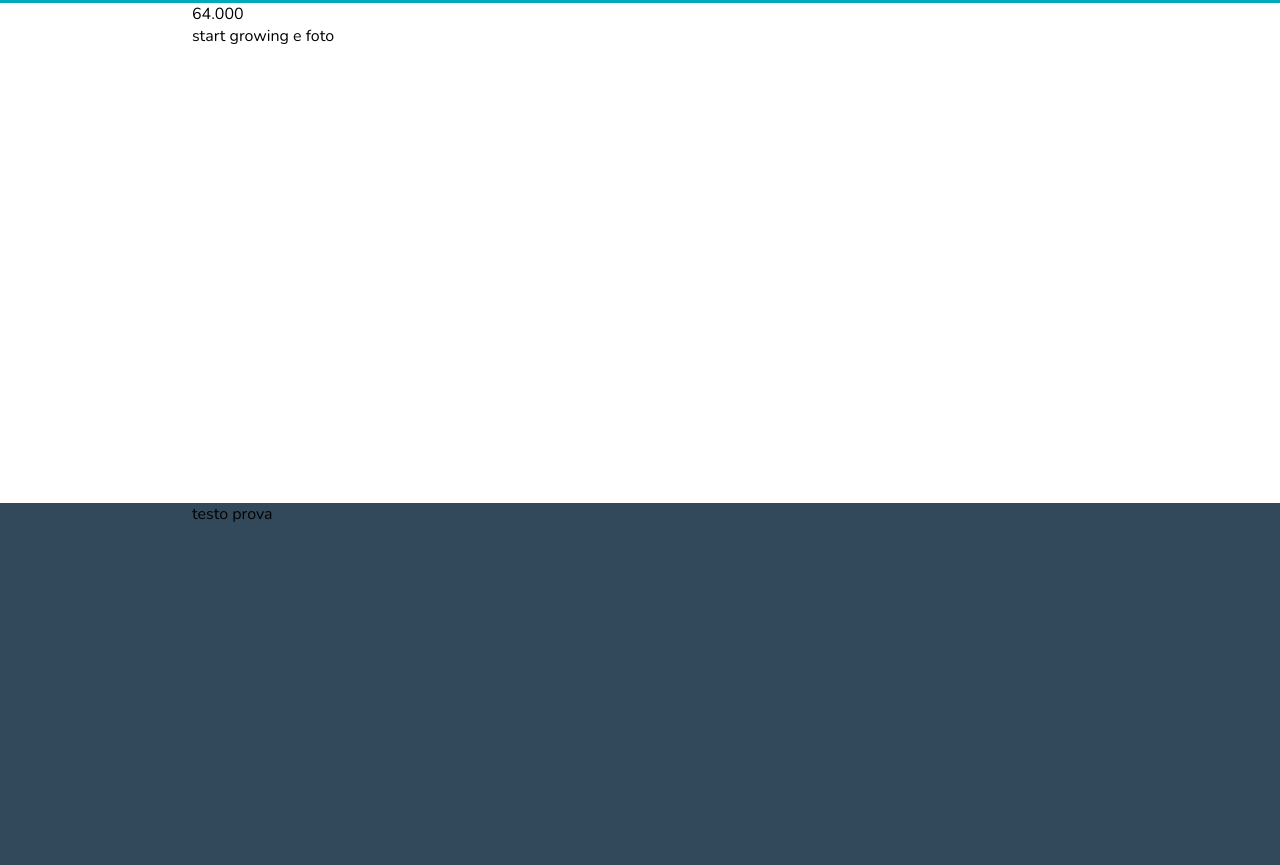
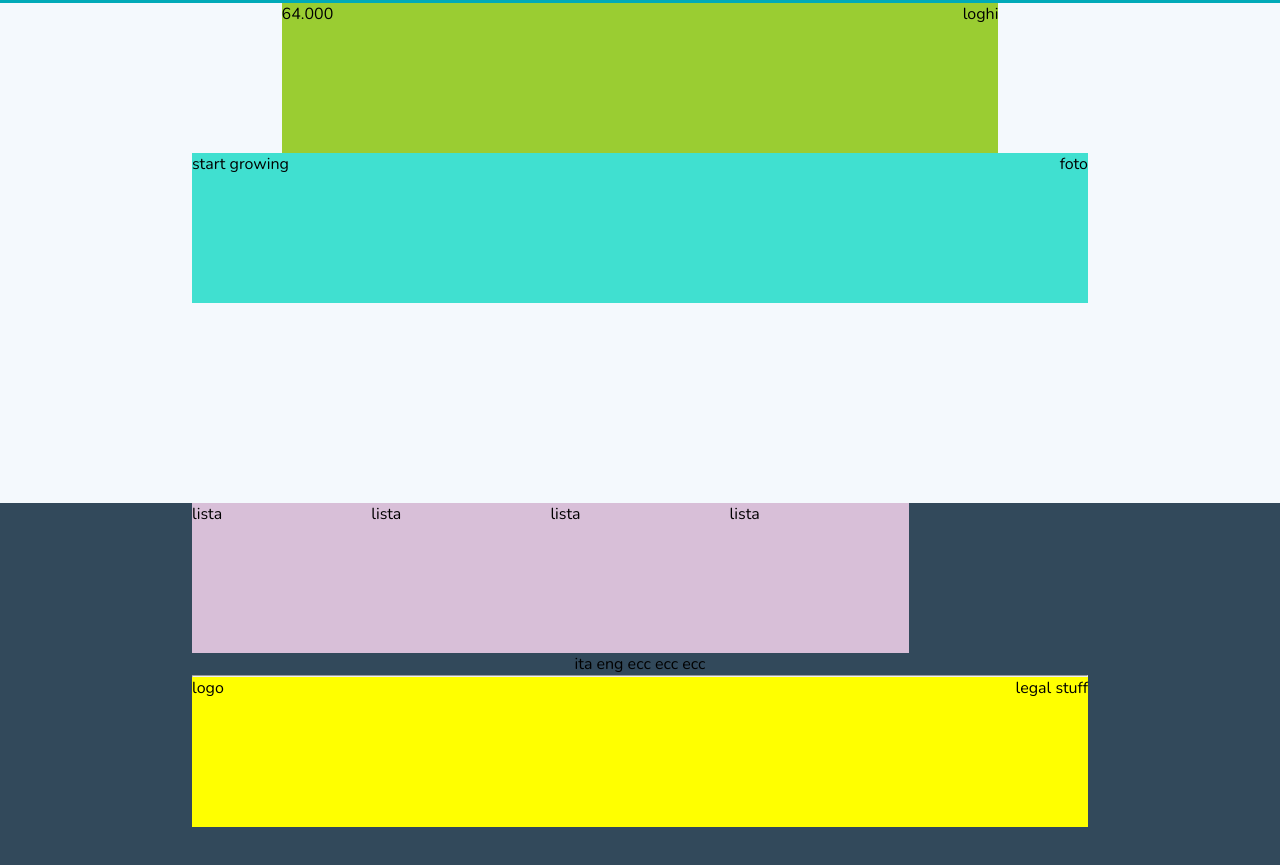
Before and after one commit to fabiopiro/htmlcss-hubspot, a plain HTML site: page index.html in a window 1280 px wide. Shown: the part 2297-3162 px from the top of the page. Drawn offline with nearby package versions, Linux system fonts and the light colour scheme.

Commit message:
layout fine

```diff
--- a/css/style.css
+++ b/css/style.css
@@ -19,9 +19,14 @@
 body {
     font-family: 'Nunito', sans-serif;
 }
+
 /* layout */
 .layout-one {
     width: 70%;
+    margin: auto;
+}
+.layout-two {
+    width: 80%;
     margin: auto;
 }
 
@@ -62,15 +67,9 @@ body {
 
 
 
-.sctn-4 {
-    height: 500px;
-    background-color: white;
-}
+
 /* footer */
-.ftr-container {
-    height: 500px;
-    background-color: #32495b;
-}
+
 /* /debug */
 /* HEADER */
 /* MAIN */
@@ -113,3 +112,47 @@ body {
 .sctn-3-sub-2-lmnt:last-child {
     border-right: none;
 }
+/* section 4 */
+/* section 4 - subsection 1 */
+.sctn-4-sub-1-lmnt {
+    height: 150px;
+    width: 50%;
+    background-color: yellowgreen;
+}
+
+.sctn-4-sub-1-lmnt:last-child {
+    text-align: right;
+}
+/* section 4 - subsection 2 */
+.sctn-4-sub-2-lmnt {
+    height: 150px;
+    width: 50%;
+    background-color: turquoise;
+}
+.sctn-4-sub-2-lmnt:last-child {
+    text-align: right;
+}
+/* FOOTER */
+.ftr-container {
+    height: 500px;
+    background-color: #32495b;
+}
+/* lists */
+.ftr-list {
+    height: 150px;
+    width: 20%;
+    background-color: thistle;
+}
+/* language */
+.language {
+    text-align: center;
+}
+/* bottom */
+.bottom-lmnt {
+    height: 150px;
+    width: 50%;
+    background-color: yellow;
+}
+.bottom-lmnt:last-child {
+    text-align: right;
+}
--- a/index.html
+++ b/index.html
@@ -113,8 +113,8 @@
                             <div class="sctn-3-sub-2-lmnt flt-lft"></div>
                             <div class="sctn-3-sub-2-lmnt flt-lft"></div>
                         </div>
-                        <!-- raw down -->
-                        <!-- subsection 3-2 -->
+                        <!-- /raw down -->
+                        <!-- /subsection 3-2 -->
                     </div>
                     <!-- /subsection 3 elements -->
                 </section>
@@ -124,15 +124,33 @@
                     <!-- subsection 4 elements -->
                     <div class="sctn-4-lmnts layout-one">
                         <!-- subsection 4-1 -->
-                        <div class="sctn-4-sub-1">
-                            64.000
+                        <div class="sctn-4-sub-1 layout-two clearfix">
+                            <!-- left -->
+                            <div class="sctn-4-sub-1-lmnt flt-lft">
+                                64.000
+                            </div>
+                            <!-- /left -->
+                            <!-- right -->
+                            <div class="sctn-4-sub-1-lmnt flt-lft">
+                                loghi
+                            </div>
+                            <!-- /right -->
                         </div>
                         <!-- /subsection 4-1 -->
                         <!-- subsection 4-2 -->
-                        <div class="sctn-4-sub-2">
-                            start growing e foto
+                        <div class="sctn-4-sub-2 clearfix">
+                            <!-- left -->
+                            <div class="sctn-4-sub-2-lmnt flt-lft">
+                                start growing
+                            </div>
+                            <!-- /left -->
+                            <!-- right -->
+                            <div class="sctn-4-sub-2-lmnt flt-lft">
+                                foto
+                            </div>
+                            <!-- /right -->
                         </div>
-                        <!-- subsection 4-2 -->
+                        <!-- /subsection 4-2 -->
                     </div>
                     <!-- /subsection 4 elements -->
                 </section>
@@ -145,7 +163,32 @@
         <footer>
             <div class="ftr-container">
                 <div class="ftr-elements layout-one">
-                    testo prova
+                    <!-- lists -->
+                    <div class="ftr-lists clearfix">
+                        <div class="ftr-list flt-lft">lista</div>
+                        <div class="ftr-list flt-lft">lista</div>
+                        <div class="ftr-list flt-lft">lista</div>
+                        <div class="ftr-list flt-lft">lista</div>
+                    </div>
+                    <!-- /lists -->
+                    <!-- language -->
+                    <div class="language">
+                        ita eng ecc ecc ecc
+                    </div>
+                    <!-- /language -->
+                    <!-- separatore -->
+                    <hr>
+                    <!-- /separatore -->
+                    <!-- bottom -->
+                    <div class="bottom clearfix" >
+                        <div class="bottom-lmnt flt-lft">
+                            logo
+                        </div>
+                        <div class="bottom-lmnt flt-lft" >
+                            legal stuff
+                        </div>
+                    </div>
+                    <!-- /bottom -->
                 </div>
             </div>
         </footer>
```
